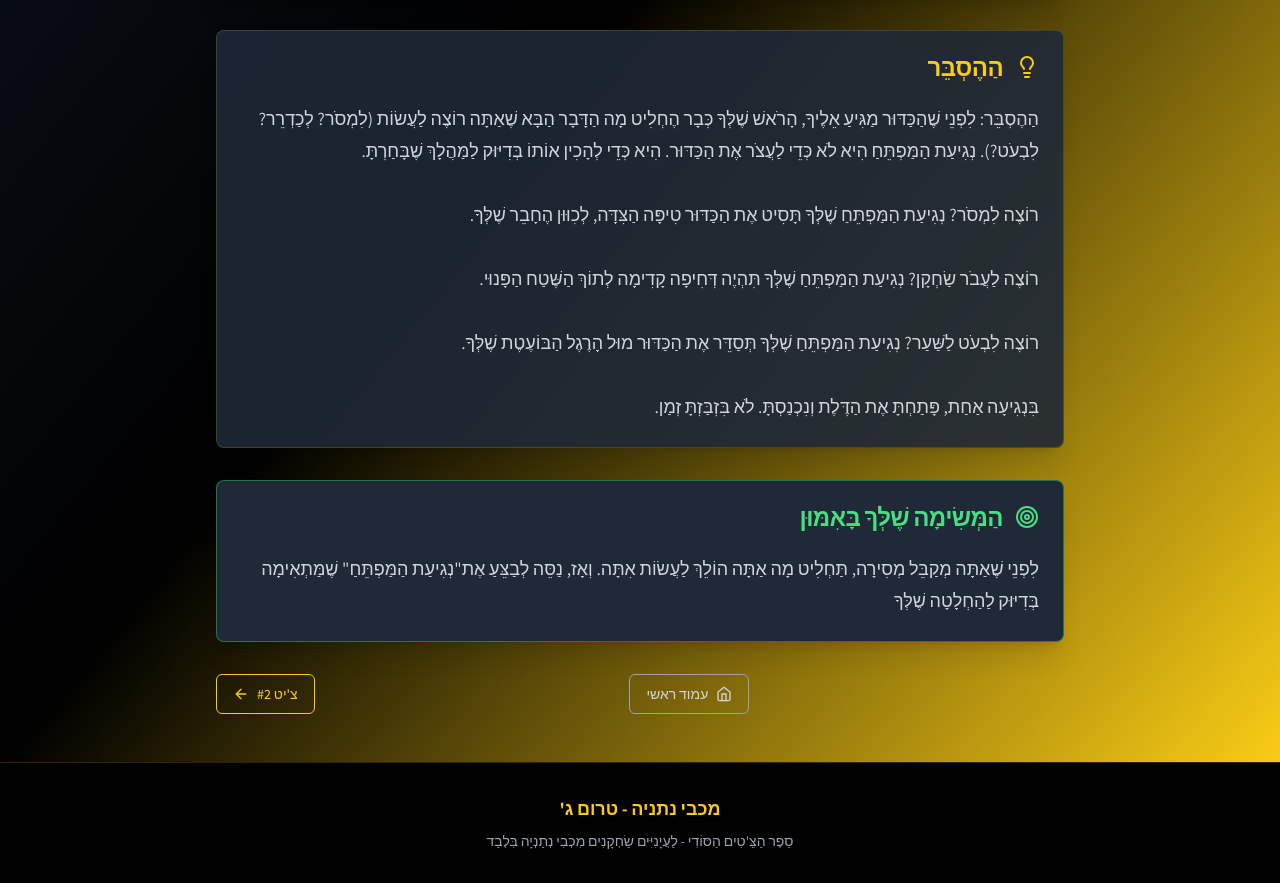
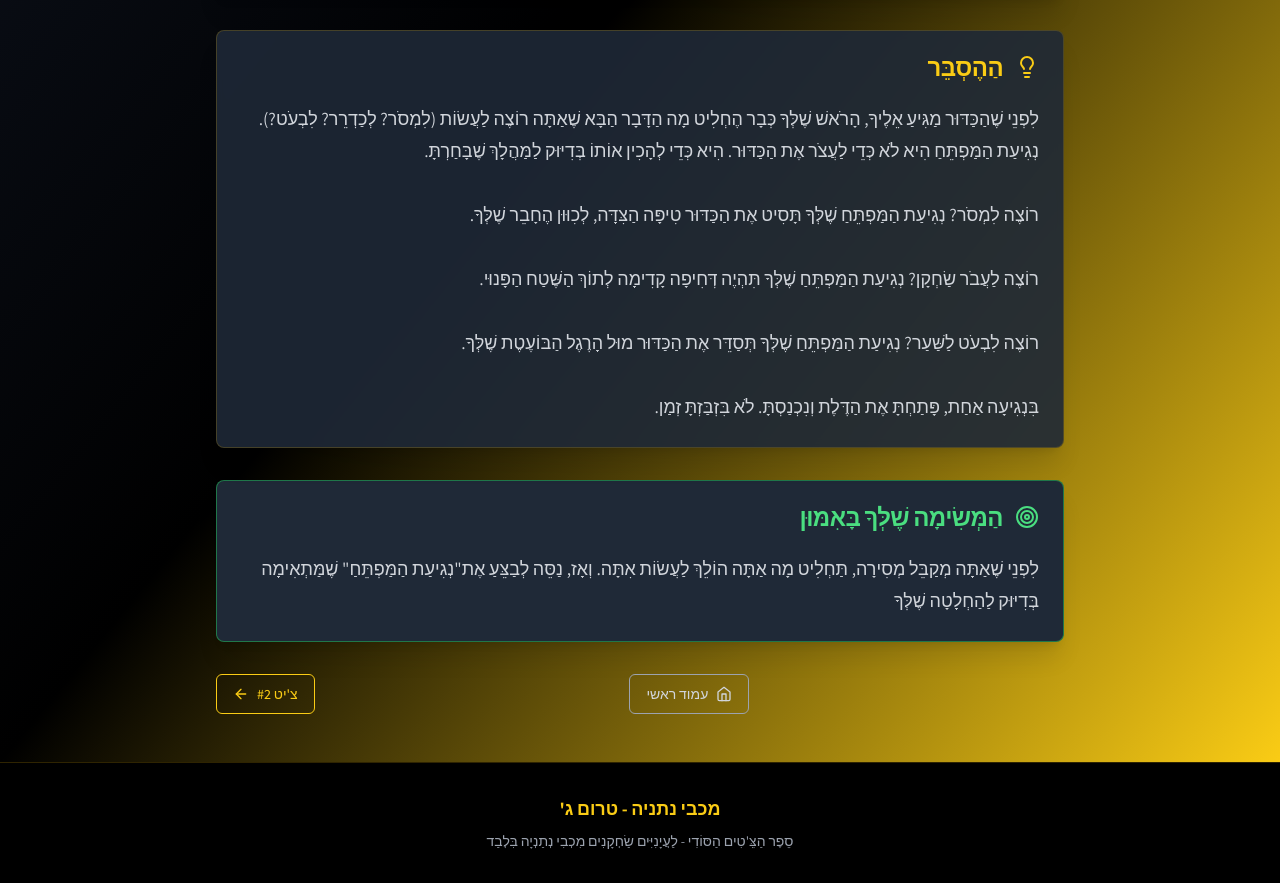
Before and after one commit to eybuc/soccer-cheats, a React (Vite) app: page /cheat1 in a window 1280 px wide. Shown: the part 889-1772 px from the top of the page. Built offline with nearby package versions, Linux system fonts and the light colour scheme.

Commit message:
Fix Cheat1 content and improve text formatting

```diff
--- a/src/pages/Cheat1.jsx
+++ b/src/pages/Cheat1.jsx
@@ -8,7 +8,7 @@ export default function Cheat1() {
     icon: "🔑",
     problem: " שַׂחְקָן מְקַבֵּל כַּדּוּר וְהוּא נִתְקָע לוֹ בָּרֶגֶל. הוּא צָרִיךְ עוֹד נְגִיעָה וְעוֹד נְגִיעָה כְּדֵי לְסַדֵּר אוֹתוֹ. עַד שֶׁהוּא מוּכָן, כָּל הַדְּלָתוֹת כְּבָר נִנְעֲלוּ",
     secretCode: "הַנְּגִיעָה הָרִאשׁוֹנָה שֶׁלְּךָ הִיא הַמַּפְתֵּחַ שֶׁפּוֹתֵחַ אֶת הַמַּהֲלָךְ הַבָּא",
-    explanation: `הַהֶסְבֵּר: לִפְנֵי שֶׁהַכַּדּוּר מַגִּיעַ אֵלֶיךָ, הָרֹאשׁ שֶׁלְּךָ כְּבָר הֶחְלִיט מָה הַדָּבָר הַבָּא שֶׁאַתָּה רוֹצֶה לַעֲשׂוֹת (לִמְסֹר? לְכַדְרֵר? לִבְעֹט?). נְגִיעַת הַמַּפְתֵּחַ הִיא לֹא כְּדֵי לַעֲצֹר אֶת הַכַּדּוּר. הִיא כְּדֵי לְהָכִין אוֹתוֹ בְּדִיּוּק לַמַּהֲלָךְ שֶׁבָּחַרְתָּ.
+    explanation: `לִפְנֵי שֶׁהַכַּדּוּר מַגִּיעַ אֵלֶיךָ, הָרֹאשׁ שֶׁלְּךָ כְּבָר הֶחְלִיט מָה הַדָּבָר הַבָּא שֶׁאַתָּה רוֹצֶה לַעֲשׂוֹת (לִמְסֹר? לְכַדְרֵר? לִבְעֹט?). נְגִיעַת הַמַּפְתֵּחַ הִיא לֹא כְּדֵי לַעֲצֹר אֶת הַכַּדּוּר. הִיא כְּדֵי לְהָכִין אוֹתוֹ בְּדִיּוּק לַמַּהֲלָךְ שֶׁבָּחַרְתָּ.
 
 רוֹצֶה לִמְסֹר? נְגִיעַת הַמַּפְתֵּחַ שֶׁלְּךָ תָּסִיט אֶת הַכַּדּוּר טִיפָּה הַצִּדָּה, לְכִוּוּן הֶחָבֵר שֶׁלְּךָ.
 
```
